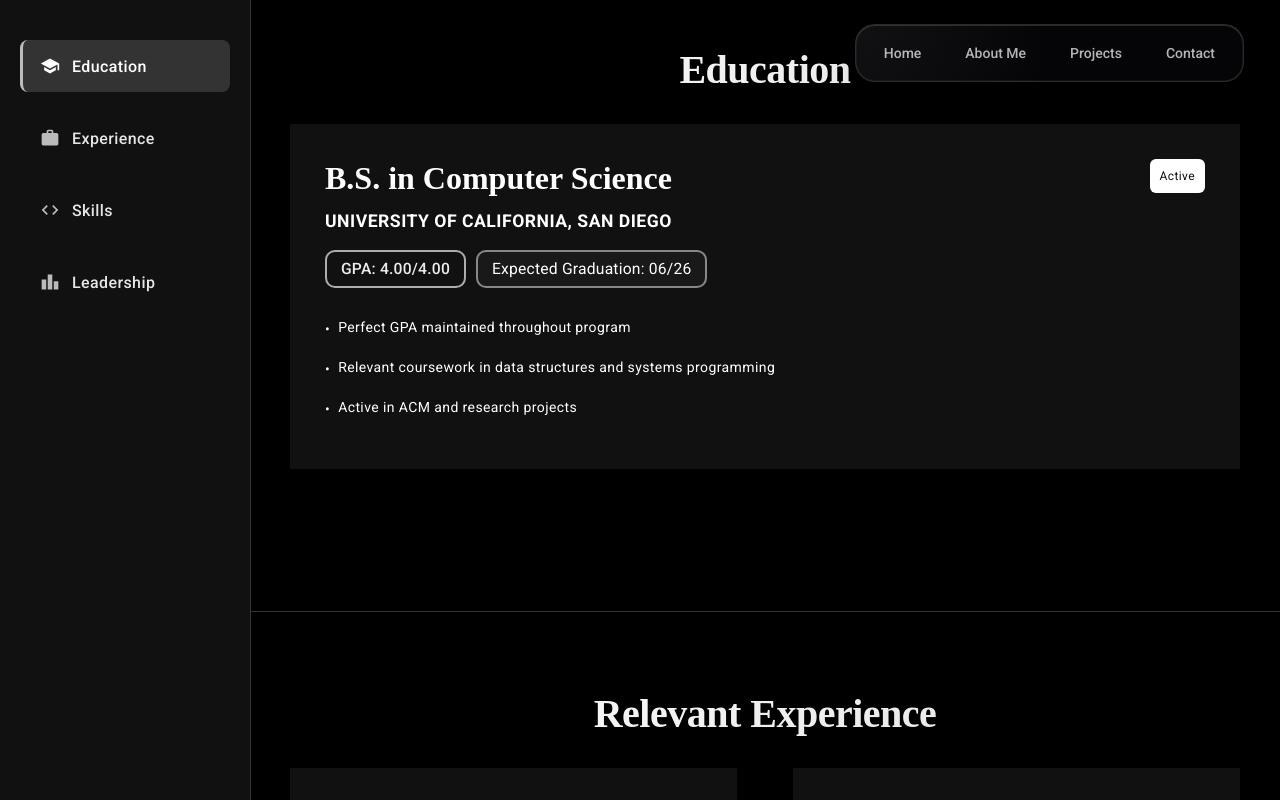
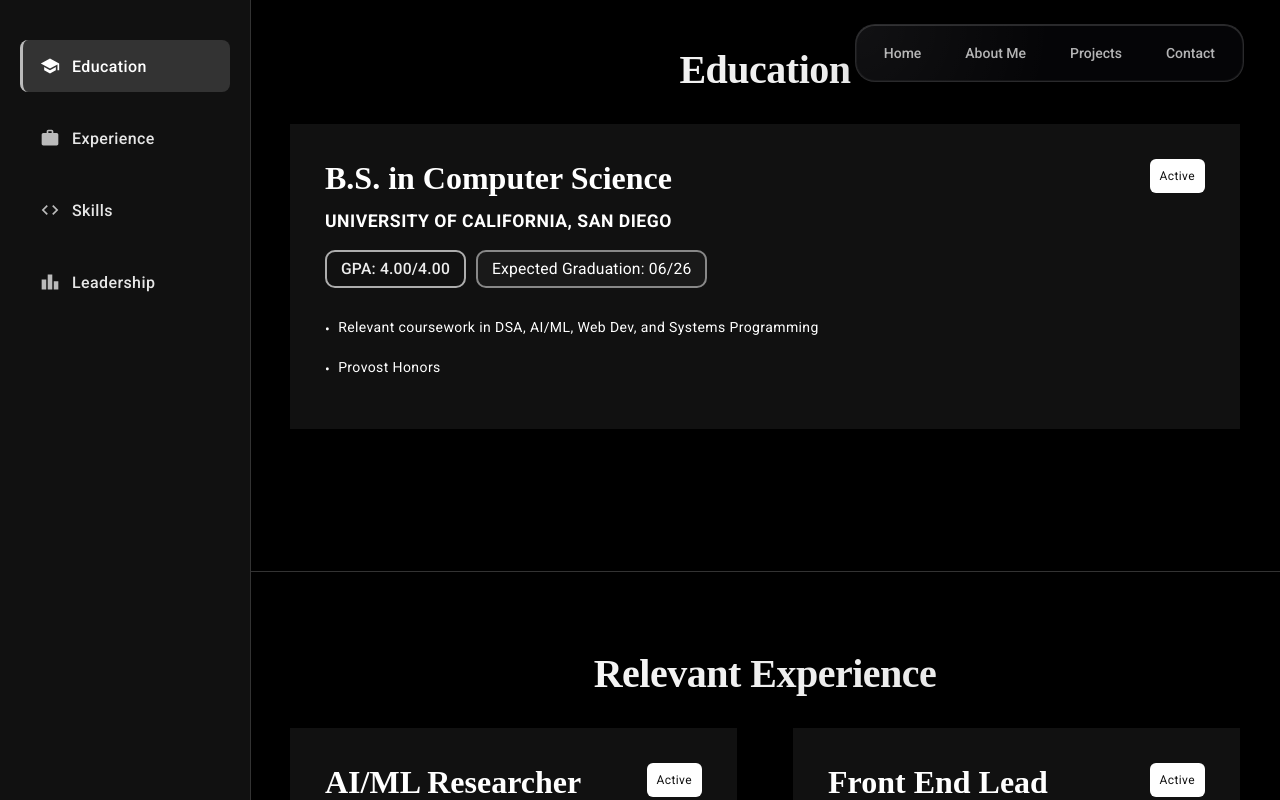
Before and after one commit to Cheggin/Portfolio, a React (Vite) app in the folder Portfolio/: page /resume in a window 1280 px wide. Built offline with nearby package versions, Linux system fonts and the light colour scheme.

Commit message:
updated resume page

```diff
--- a/Portfolio/src/components/ResumePage.tsx
+++ b/Portfolio/src/components/ResumePage.tsx
@@ -93,9 +93,8 @@ const ResumePage: React.FC = () => {
       gpa: "GPA: 4.00/4.00",
       coursework: "Data Structures and OO Design, Systems Programming, Data Science in Practice",
       highlights: [
-        "Perfect GPA maintained throughout program",
-        "Relevant coursework in data structures and systems programming",
-        "Active in ACM and research projects"
+        "Relevant coursework in DSA, AI/ML, Web Dev, and Systems Programming",
+        "Provost Honors"
       ]
     }
   ];
@@ -107,11 +106,9 @@ const ResumePage: React.FC = () => {
       company: "Algoverse",
       location: "La Jolla, CA",
       duration: "Mar. 2025 - Present",
-      description: "Developing LLM benchmarking techniques based on the GAIA framework with stepwise evaluations. Test tool-use reasoning via ToolLLM.",
       highlights: [
-        "LLM benchmarking with GAIA framework",
-        "Tool-use reasoning evaluation",
-        "Stepwise evaluation techniques"
+        "Improving GAIA framework for LLM benchmarking",
+        "Letta stateful agent reasoning pipeline for stepwise task evaluation"
       ]
     },
     {
@@ -120,7 +117,6 @@ const ResumePage: React.FC = () => {
       company: "NetSerpent (Startup)",
       location: "La Jolla, CA",
       duration: "Mar. 2025 - Present",
-      description: "Lead front-end web and desktop app development using React Native Web with Expo and Tauri. Mentor junior devs and use Linear to track code-quality KPIs and feature delivery timelines.",
       highlights: [
         "React Native Web with Expo and Tauri",
         "Mentoring junior developers",
@@ -133,11 +129,9 @@ const ResumePage: React.FC = () => {
       company: "UC San Diego Ongkeko Lab",
       location: "La Jolla, CA",
       duration: "Oct. 2024 - Present",
-      description: "Training a multi-modality imaging deep learning model for HNSCC prognosis using Python Tensorflow. Developed an automated data processing pipeline in Python for patient-matching using SciKit Learn.",
       highlights: [
-        "Multi-modality imaging deep learning",
-        "HNSCC prognosis modeling",
-        "Automated data processing pipeline"
+        "Creating multi-modality imaging model for HNSCC diagnosis",
+        "Analyzing population-level Alzheimer's risk factors"
       ]
     },
     {
@@ -146,11 +140,9 @@ const ResumePage: React.FC = () => {
       company: "The Lundquist Institute",
       location: "Torrance, CA",
       duration: "Jun. 2022 - Sep. 2022",
-      description: "Developed automated data processing pipelines in Python for qRT-PCR output using pandas and Smirnov-Grubbs libraries. Performed dissection, RNA extraction, RT-PCR, NanoDrop, and Western Blot.",
       highlights: [
-        "Automated data processing pipelines",
-        "qRT-PCR output analysis",
-        "Laboratory techniques and procedures"
+        "automated qRT-PCR data processing : 2 hour speedup for analysis",
+        "NanoDrop, Western Blot, RNA Extraction, Dissection"
       ]
     },
     {
@@ -159,10 +151,9 @@ const ResumePage: React.FC = () => {
       company: "UC Irvine Enciso Lab",
       location: "Irvine, CA",
       duration: "Jun. 2023 - Nov. 2023",
-      description: "Wrote MATLAB algorithm that analyzed Ferrell's Inequality; Best Poster Presenter: PMBMC 2023",
       highlights: [
-        "MATLAB algorithm development",
-        "Ferrell's Inequality analysis",
+        "Wrote MATLAB algorithm that analyzed Ferrell's Inequality",
+        "Wrote research paper and poster in LaTeX",
         "Best Poster Presenter: PMBMC 2023"
       ]
     },
@@ -174,9 +165,8 @@ const ResumePage: React.FC = () => {
       duration: "May. 2022 - Jun. 2022",
       description: "Built a data-visualization dashboard that utilized JPMC's real-time stock-price feed",
       highlights: [
-        "Data visualization dashboard",
-        "Real-time stock price feed",
-        "Financial technology exposure"
+        "Built a data-visualization dashboard with real-time stock price feed",
+        "Interfaced with JPMC tools"
       ]
     }
   ];
@@ -194,11 +184,10 @@ const ResumePage: React.FC = () => {
       organization: "Association for Computing Machinery",
       location: "La Jolla, CA",
       duration: "Jun. 2025 - Present",
-      description: "Manage Hack, Design, and AI project teams, produce tech tutorials, and orchestrate showcases of student projects for companies.",
       highlights: [
-        "Managing multiple project teams",
-        "Tech tutorial production",
-        "Student project showcases"
+        "Manage Hack, Design, and AI project teams",
+        "AI/Hack tutorial production",
+        "Orchestrate student projects showcases for companies"
       ]
     },
     {
@@ -207,11 +196,10 @@ const ResumePage: React.FC = () => {
       organization: "Association for Computing Machinery",
       location: "La Jolla, CA",
       duration: "Jan. 2025 - May 2025",
-      description: "Led a team of 6 programmers in predicting the winners of the NCAA men's volleyball season.",
       highlights: [
-        "Team leadership of 6 programmers",
-        "Sports prediction modeling",
-        "NCAA volleyball analysis"
+        "Led a team of 6 programmers",
+        "Predicted the winners of the NCAA men's volleyball season",
+        "Presented at ACM Winter Projects Showcase 2025"
       ]
     }
   ];
```
